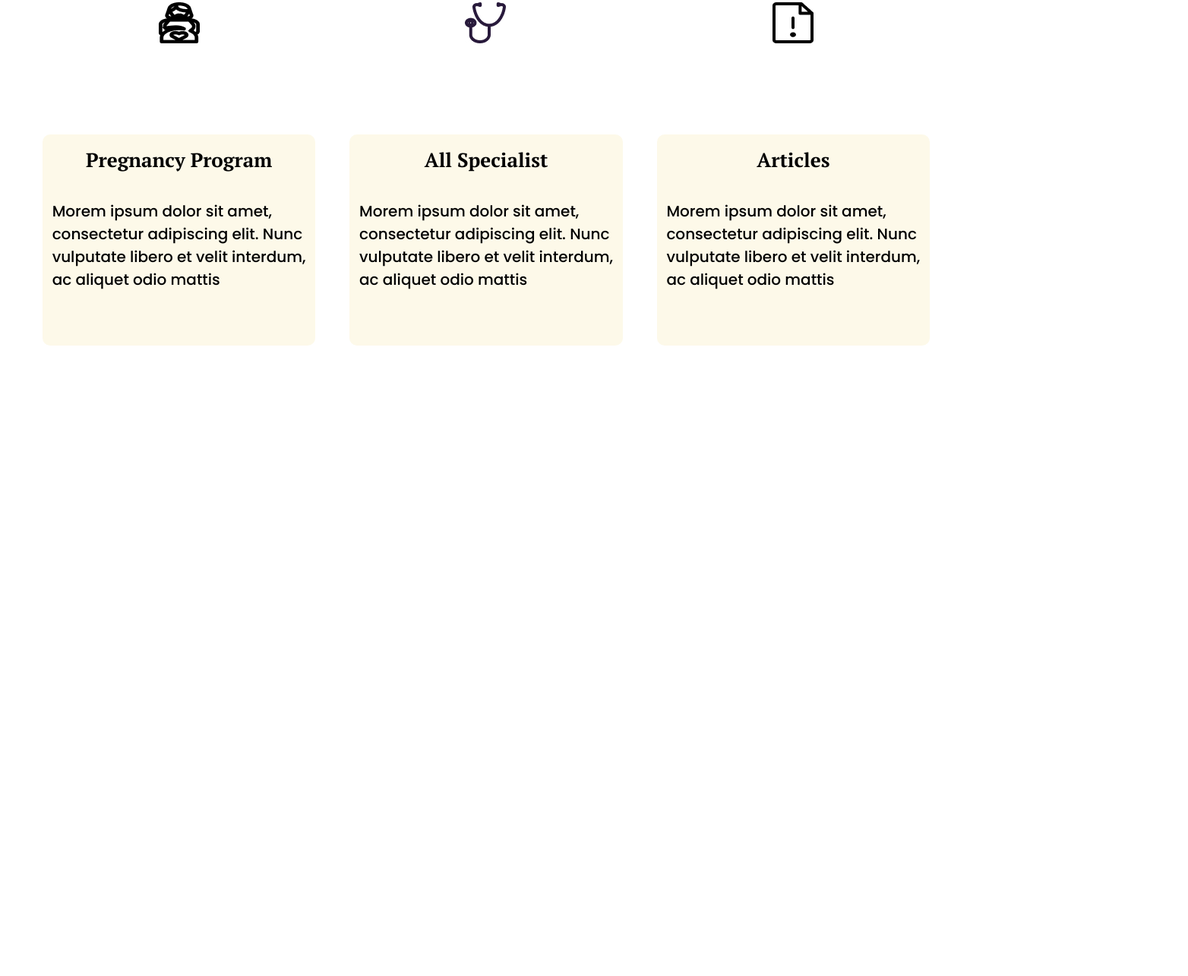
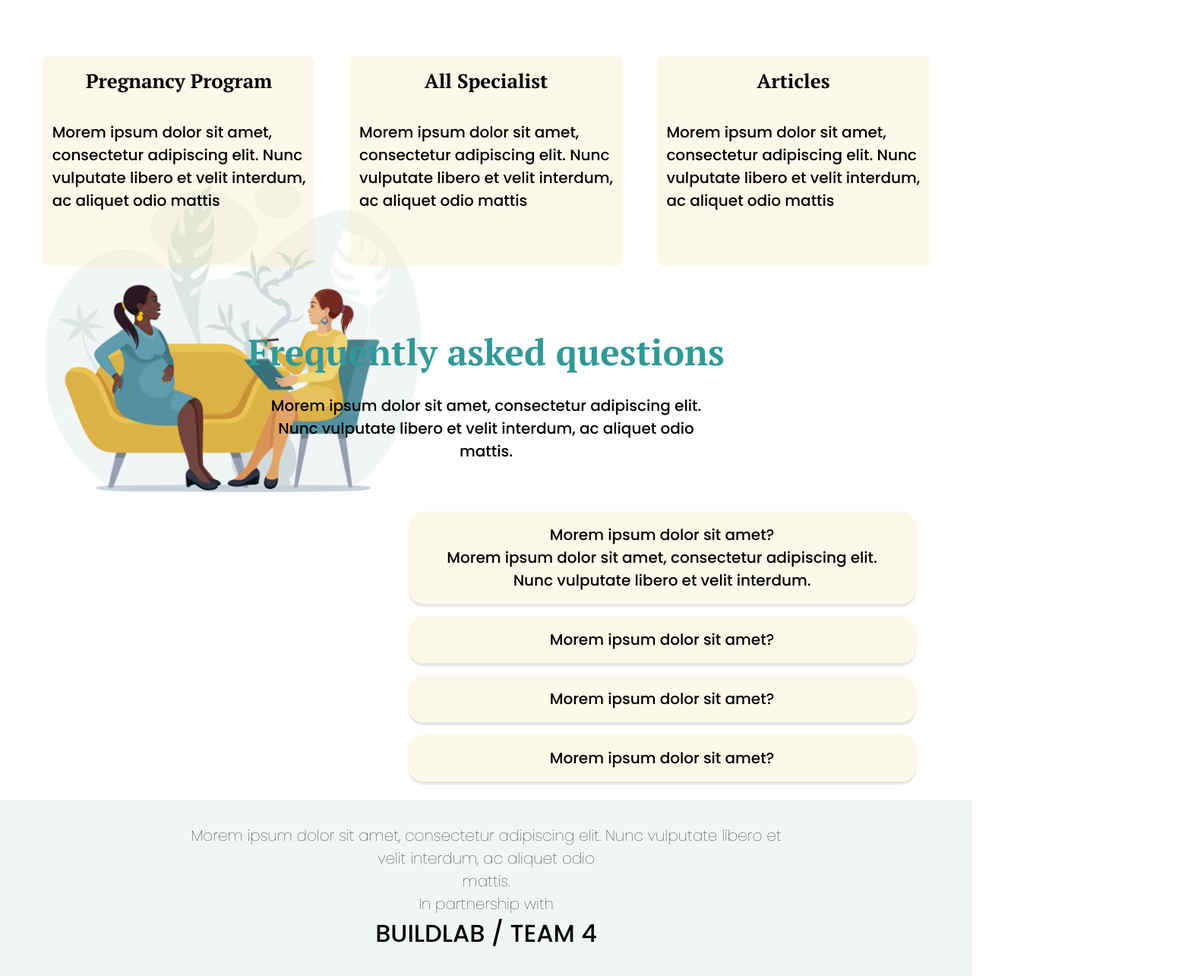
Before and after one commit to Optimist19/BuildLab, a plain HTML site: page index.html in a window 1280 px wide. Shown: the part 1324-2609 px from the top of the page at 76% size, 1564 px wide, since content can reach past the window. Before the commit the page ends 1779 px from the top, so only its background shows below. Drawn offline with Linux system fonts and the light colour scheme.

Commit message:
Done with the desktop view for the front page

```diff
--- a/index.css
+++ b/index.css
@@ -4,7 +4,6 @@
 }
 
 
-/* header */
 nav{
 	margin: 0 auto;
 	Width: 1300px;
@@ -66,9 +65,8 @@ nav .download a{
 /* main */
 
 
-
 .para-bttn {
-	margin-top: 8vh;
+	margin-top: 15vh;
 	margin-left: 8vw;
 }
 
@@ -131,8 +129,8 @@ nav .download a{
 	position: absolute;
 	width: 343px;
 	height: 343px;
-	left: 990px;
-	top: 192px;
+	left: 950px;
+	top: 172px;
 	border-radius: 50%;
 }
 
@@ -140,8 +138,8 @@ nav .download a{
 	position: absolute;
 	width: 343px;
 	height: 343px;
-	left: 804px;
-	top: 473px;
+	left: 764px;
+	top: 453px;
 	border-radius: 50%;
 }
 
@@ -149,8 +147,8 @@ nav .download a{
 	position: absolute;
 	width: 343px;
 	height: 343px;
-	left: 743px;
-	top: 233px;
+	left: 703px;
+	top: 213px;
 	border-radius: 50%;
 }
 
@@ -158,8 +156,8 @@ nav .download a{
 	position: absolute;
 	width: 343px;
 	height: 343px;
-	left: 1033px;
-	top: 425px;
+	left: 993px;
+	top: 405px;
 	border-radius: 50%;
 }
 
@@ -167,31 +165,28 @@ nav .download a{
 	position: absolute;
 	width: 538px;
 	height: 525px;
-	left: 802px;
-	top: 243px;
+	left: 762px;
+	top: 223px;
 	border-radius: 50%;
 }
 
 .pic .pic6{
 	position: absolute;
-	width: 343px;
+	width: 200px;
 	height: 343px;
-	left: -187px;
-	top: 574px;
-	border-radius: 50%;
+	left: -120px;
+	top: 554px;
 }
 
 .pic .pic7{
 	position: absolute;
-	width: 343px;
 	height: 343px;
-	left: 1221px;
-	top: 758px;
-	border-radius: 50%;
+	left: 82.6vw;
+	top: 770px;
 }
 
 main .ques{
-	margin-top: 75vh;
+	margin-top: 55vh;
 	font-family: 'PT Serif';
 	font-style: normal;
 	font-weight: 700;
@@ -260,3 +255,69 @@ main .m-s-a .article{
 .mother-icon, .stethoscope-icon, .article-icon{
 	margin-bottom: 15vh;
 }
+
+main .fre-para{
+	margin-top: 10vh;
+}
+
+main .fre-para img{
+	position: absolute;
+	width: 500px;
+	height: 467px;
+	left: 60px;
+	top: 1530px;
+	z-index: -100;
+}
+
+main .fre-para h4{
+	font-family: 'PT Serif';
+	font-weight: 700;
+	font-size: 48px;
+	text-align: center;
+	color: #319997;
+	margin-bottom: 3vh;
+}
+
+main .fre-para #para{
+	font-family: 'Poppins';
+	font-weight: 400;
+	font-size: 20px;
+	text-align: center;
+	margin-bottom: 8vh;
+}
+
+
+main .fre-para .para{
+	width: 668px;
+	background: rgba(245, 229, 168, 0.25);
+	box-shadow: 0px 4px 2px rgba(0, 0, 0, 0.1);
+	border-radius: 20px;
+	padding: 2vh 0;
+	margin-top: 2vh;
+	margin-left: 42vw;
+	font-family: 'Poppins';
+	font-weight: 400;
+	font-size: 20px;
+	text-align: center;
+}
+
+footer{
+	margin-top: 3vh;
+	padding: 4vh 0;
+	background: #F1F5F6;
+}
+
+footer p{
+	font-family: 'Poppins';
+	font-style: normal;
+	font-weight: 300;
+	font-size: 20px;
+	text-align: center;
+}
+
+footer #f-buildlab{
+	font-family: 'Poppins';
+	font-style: normal;
+	font-weight: 500;
+	font-size: 32px;
+}
--- a/index.html
+++ b/index.html
@@ -43,8 +43,8 @@
 			<img class="pic3" src="./images/Ellipse-l-blue.jpg" alt="circle">
 			<img class="pic4" src="./images/Ellipse-pink.jpg" alt="circle">
 			<img class="pic5" src="./images/mother-baby.jpg" alt="circle">
-			<img class="pic6" src="./images/Ellipse-l-blue.jpg" alt="circle">
-			<img class="pic7" src="./images/Ellipse-pink.jpg" alt="circle">
+			<img class="pic6" src="./images/Ellipse 10.png" alt="circle">
+			<img class="pic7" src="./images/Ellipse 11.png" alt="circle">
 
 		</div>
 
@@ -81,6 +81,37 @@
 				</div>
 			</div>
 		</div>
+		<div class="fre-para">
+			<img src="./images/consult.jpg" alt="consultation going on between two women">
+			<h4>
+				Frequently asked questions
+			</h4>
+			<p id="para">
+				Morem ipsum dolor sit amet, consectetur adipiscing elit.<br>Nunc vulputate libero et velit interdum, ac aliquet odio<br>mattis.
+			</p>
+			<p class="para">
+				Morem ipsum dolor sit amet?<br>
+				Morem ipsum dolor sit amet, consectetur adipiscing elit.<br>Nunc vulputate libero et velit interdum.
+			</p>
+			<p class="para">
+				Morem ipsum dolor sit amet?
+			</p>
+			<p class="para">
+				Morem ipsum dolor sit amet?
+			</p>
+			<p class="para">
+				Morem ipsum dolor sit amet?
+			</p>
+		</div>
 	</main>
+	<footer>
+		<p>
+			Morem ipsum dolor sit amet, consectetur adipiscing elit. Nunc vulputate libero et<br>velit interdum, ac aliquet odio<br>mattis.
+		</p>
+		<p>
+			In partnership with
+		</p>
+		<p id="f-buildlab">BUILDLAB / TEAM 4</p>
+	</footer>
 </body>
 </html>
```
Also changed, not shown: images/Ellipse 10.png (added), images/Ellipse 11.png (added), images/consult.jpg (added).
